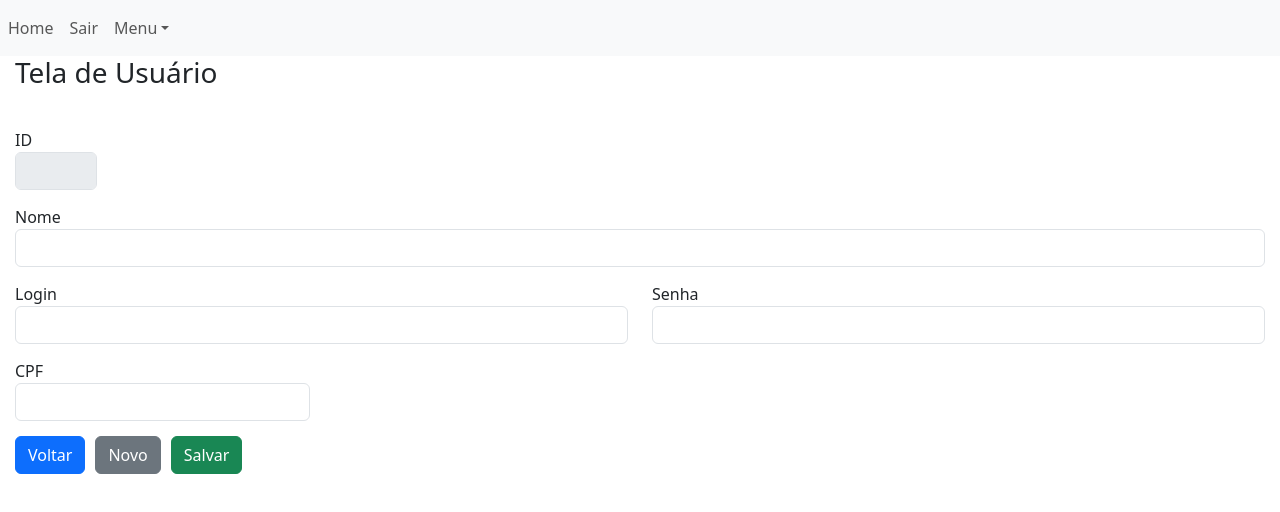
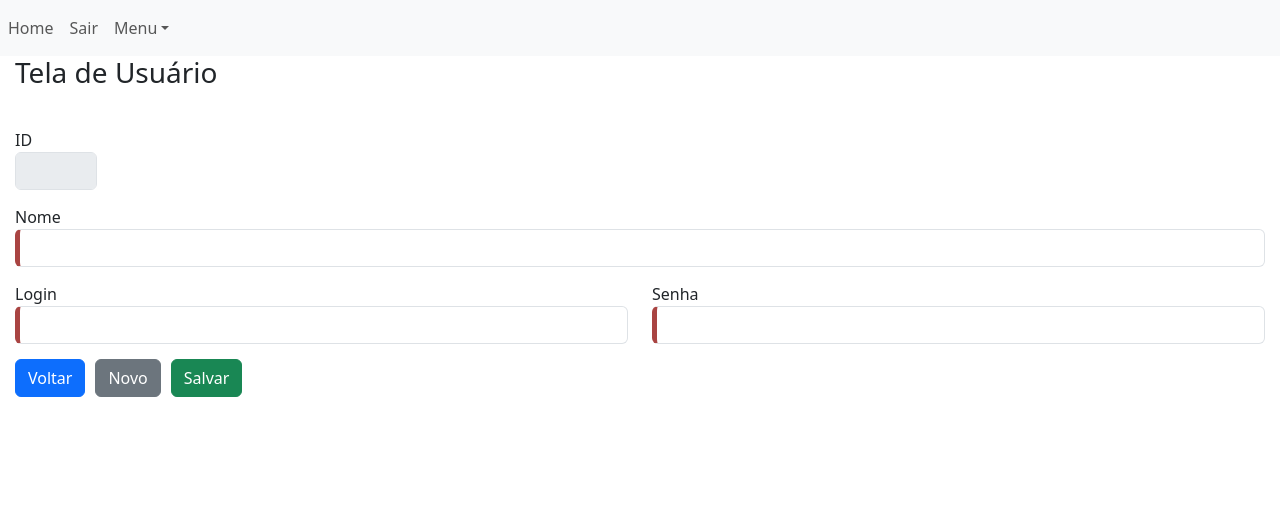
Before and after one commit to pelegrino/angularapirest, an Angular app: page /usuarioAdd in a window 1280 px wide. Shown: the top 512 px of the page. Built offline with nearby package versions, Linux system fonts and the light colour scheme; sample sign-in values are in the browser's storage.

Commit message:
Pesquisa por Id

```diff
--- a/src/app/componente/usuario/usuario-add/usuario-add.component.html
+++ b/src/app/componente/usuario/usuario-add/usuario-add.component.html
@@ -5,33 +5,26 @@
     <div class="row" style="margin-top: 15px;">
         <div class="form-group col-md-1">
             <label for="id">ID</label>
-            <input type="text" class="form-control" id="id" name="id" disabled autocomplete="false">
+            <input type="text" [(ngModel)]="usuario.id" class="form-control" id="id" name="id" disabled autocomplete="false">
         </div>
     </div>
 
     <div class="row" style="margin-top: 15px;">
         <div class="form-group col-md-12">
             <label for="nome">Nome</label>
-            <input type="text" class="form-control" id="nome" name="nome" required="true" autocomplete="false">
+            <input type="text" [(ngModel)]="usuario.nome" class="form-control" id="nome" name="nome" required="true" >
         </div>
     </div>
 
     <div class="row" style="margin-top: 15px;">
         <div class="form-group col-md-6">
             <label for="login">Login</label>
-            <input type="text" class="form-control" id="login" name="login" required="true" autocomplete="false">
+            <input type="text" [(ngModel)]="usuario.login" class="form-control" id="login" name="login" required="true" >
         </div>
 
         <div class="form-group col-md-6">
             <label for="senha">Senha</label>
-            <input type="password" class="form-control" id="senha" name="senha" required="true" autocomplete="false">
-        </div>
-    </div>
-
-    <div class="row" style="margin-top: 15px;">
-        <div class="form-group col-md-3">
-            <label for="cpf">CPF</label>
-            <input type="text" class="form-control" id="cpf" name="cpf" required="true" autocomplete="false">
+            <input type="password"[(ngModel)]="usuario.senha" class="form-control" id="senha" name="senha" required="true" >
         </div>
     </div>
 
--- a/src/app/componente/usuario/usuario-add/usuario-add.component.ts
+++ b/src/app/componente/usuario/usuario-add/usuario-add.component.ts
@@ -1,5 +1,7 @@
 import { Component } from '@angular/core';
 import { ActivatedRoute } from '@angular/router';
+import { User } from 'src/app/model/user';
+import { UsuarioService } from 'src/app/service/usuario.service';
 
 @Component({
   selector: 'app-root',
@@ -8,13 +10,17 @@ import { ActivatedRoute } from '@angular/router';
 })
 export class UsuarioAddComponent {
 
-  constructor (private routeActive: ActivatedRoute) {}
+  usuario = new User();
+
+  constructor (private routeActive: ActivatedRoute, private userService: UsuarioService) {}
 
   ngOnInit() {
     let id = this.routeActive.snapshot.paramMap.get('id');
 
-    if (id !== null) {
-      console.log("Valores sendo editado: " + id);
+    if (id != null) {
+      this.userService.getStudent(id).subscribe(data => {
+        this.usuario = data;
+      });
     }
 }
 }
--- a/src/app/componente/usuario/usuario/usuario.component.html
+++ b/src/app/componente/usuario/usuario/usuario.component.html
@@ -18,7 +18,6 @@
     <thead class="thread-dark">
         <th scope="col">Id</th>
         <th scope="col">Nome</th>
-        <th scope="col">CPF</th>
         <th scope="col">Deletar</th>
         <th scope="col">Editar</th>
     </thead>
@@ -27,7 +26,6 @@
         <tr *ngFor="let student of students">
             <td>{{student.id}}</td>
             <td>{{student.nome}}</td>
-            <td>{{student.cpf}}</td>
             <td><button (click)="deleteUsuario(student.id)" class="btn btn-primary">Delete</button></td>
             <td><button [routerLink]="['/usuarioAdd', student.id]" routerLinkActive="router-link-active" class="btn btn-warning">Editar</button></td>
         </tr>
--- a/src/app/model/user.ts
+++ b/src/app/model/user.ts
@@ -3,6 +3,6 @@ export class User {
     id!: Number;
     login!: String;
     nome!: String;
-    cpf!: String;
+    senha!: String;
 
 }
--- a/src/app/service/usuario.service.ts
+++ b/src/app/service/usuario.service.ts
@@ -14,6 +14,10 @@ export class UsuarioService {
     return this.http.get<any>(AppConstants.baseUrl);
   }
 
+  getStudent(id: string): Observable<any> {
+    return this.http.get<any>(AppConstants.baseUrl + id);
+  }
+
   deletarUsuario(id: Number): Observable<any> {
     return this.http.delete(AppConstants.baseUrl + id, {responseType: 'text'});
   }
```
